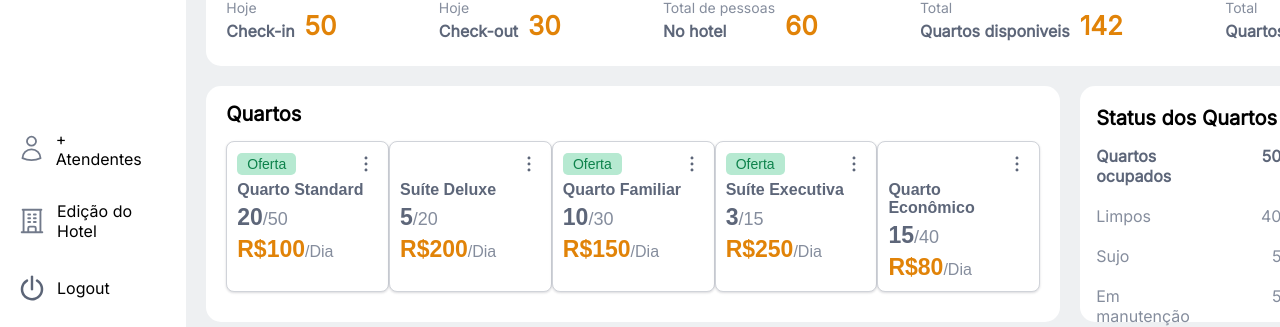
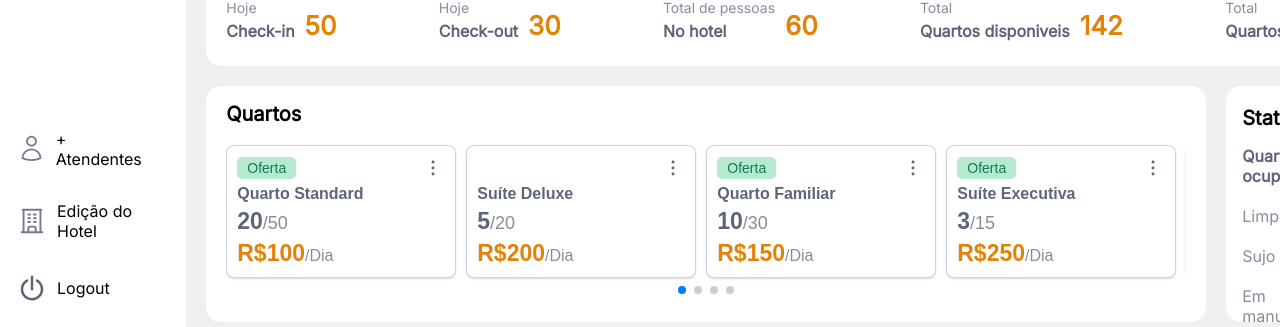
Before and after one commit to StayInn-O-Futuro-do-Gerenciamento/front-end, a React (Vite) app: page / in a window 1280 px wide. Shown: the part 479-806 px from the top of the page. Built offline with nearby package versions, Linux system fonts and the light colour scheme.

Commit message:
feat: room carrousel

```diff
--- a/package.json
+++ b/package.json
@@ -28,6 +28,7 @@
     "react-router-dom": "^6.18.0",
     "react-toastify": "^9.1.3",
     "styled-components": "^6.1.1",
+    "swiper": "^11.0.4",
     "zod": "^3.22.4"
   },
   "devDependencies": {
--- a/src/App.tsx
+++ b/src/App.tsx
@@ -1,5 +1,6 @@
 import { ComponentAddRoom } from "./components/componentAddRoom";
 import { FilterPromotion } from "./components/componentFilterPromotion";
+import { Room } from "./components/componentRoom";
 import { RoomFilteredList } from "./components/componentRoomList";
 import { Dashboard } from "./pages/pageDashboard";
 import { Reservation } from "./pages/pageReservation/inde";
@@ -11,6 +12,7 @@ function App() {
       {/* <Reservation /> */}
       {/* <FilterPromotion /> */}
       {/* <ComponentListRateRoom /> */}
+      {/* <Room /> */}
     </>
   );
 }
--- a/src/components/componentCardRooms/styled.ts
+++ b/src/components/componentCardRooms/styled.ts
@@ -4,7 +4,7 @@ export const StyledCardRoom = styled.div`
   display: flex;
   flex-direction: column;
 
-  width: 185px;
+  width: 230px;
 
   padding: 10px;
 
--- a/src/components/componentRoom/index.tsx
+++ b/src/components/componentRoom/index.tsx
@@ -1,5 +1,8 @@
+import React from "react";
 import { CardRoom } from "../componentCardRooms";
 import { StyledRoom } from "./style";
+import { Swiper, SwiperSlide } from "swiper/react";
+import { Pagination } from "swiper/modules";
 
 export const Room = () => {
   const quartos = [
@@ -38,17 +41,42 @@ export const Room = () => {
       ocupados: 15,
       precoPorDia: 80.0,
     },
+    {
+      oferta: false,
+      nome: "Quarto Econômico",
+      quantidadeTotal: 40,
+      ocupados: 15,
+      precoPorDia: 80.0,
+    },
+    {
+      oferta: false,
+      nome: "Quarto Econômico",
+      quantidadeTotal: 40,
+      ocupados: 15,
+      precoPorDia: 80.0,
+    },
   ];
 
   return (
     <StyledRoom>
       <h3>Quartos</h3>
 
-      <ul>
+      <Swiper
+        pagination={true}
+        modules={[Pagination]}
+        loop={false}
+        slidesPerView={4}
+        // pagination={{
+        //   nextEl: ".swiper-button-next",
+        //   prevEl: ".swiper-button-prev",
+        // }}
+      >
         {quartos.map((value, index) => (
-          <CardRoom key={index} quartos={value} />
+          <SwiperSlide key={index}>
+            <CardRoom quartos={value} />
+          </SwiperSlide>
         ))}
-      </ul>
+      </Swiper>
     </StyledRoom>
   );
 };
--- a/src/components/componentRoom/style.ts
+++ b/src/components/componentRoom/style.ts
@@ -1,4 +1,9 @@
 import styled from "styled-components";
+
+import "swiper/css";
+import "swiper/css/navigation";
+import "swiper/css/pagination";
+import "swiper/css/scrollbar";
 
 export const StyledRoom = styled.div`
   display: flex;
@@ -7,8 +12,7 @@ export const StyledRoom = styled.div`
 
   padding: 16px 20px;
 
-  width: 70%;
-  height: 236px;
+  width: 1000px;
 
   // background-color: var(--grey-100);
 
@@ -26,4 +30,23 @@ export const StyledRoom = styled.div`
     display: flex;
     justify-content: space-between;
   }
+
+  .swiper {
+    width: 100%;
+    height: 100%;
+    padding-bottom: 25px;
+  }
+
+  .swiper-slide {
+    background: #fff;
+    display: flex;
+    align-items: center;
+    width: 100%;
+    gap: 20px;
+  }
+
+  .swiper-button-next,
+  .swiper-button-prev {
+    color: var(--grey-300);
+  }
 `;
```
Also changed, not shown: 1 other file (tests, documents, lock files or other folders).
